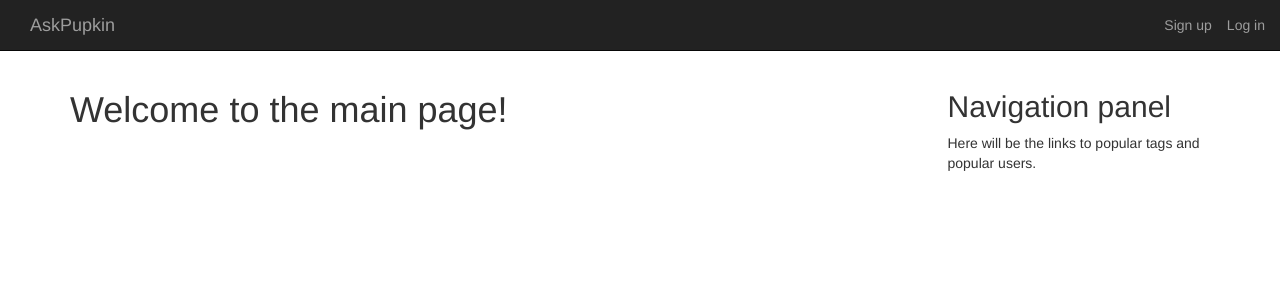
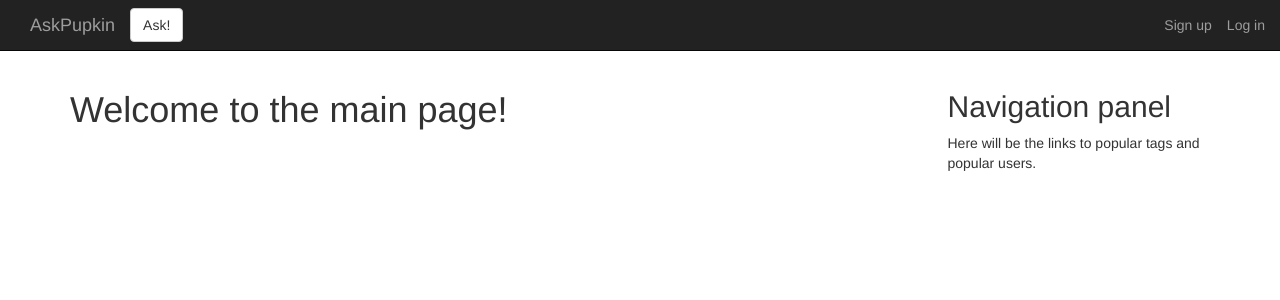
Before and after one commit to Oktosha/askPupkin, a Django app: page / in a window 1280 px wide. Shown: the top 300 px of the page. Run offline with Django 3.2, Linux system fonts and the light colour scheme; some libraries are stand-ins or nearby versions.

Commit message:
Add the Ask! button

```diff
--- a/questions/templates/questions/navbar.html
+++ b/questions/templates/questions/navbar.html
@@ -3,7 +3,7 @@
 	<div class="container-fluid">
 	<div class="container-fluid">
 		<a href="{% url 'questions:index' %}" class="navbar-brand">AskPupkin</a>
-
+		<a href="{% url 'questions:ask' %}" class="btn btn-default navbar-btn">Ask!</a>
 
 
 			{% if user.is_authenticated %}
```
